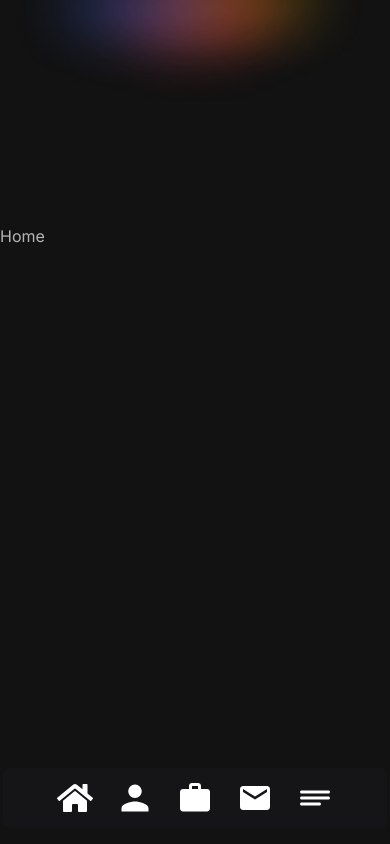
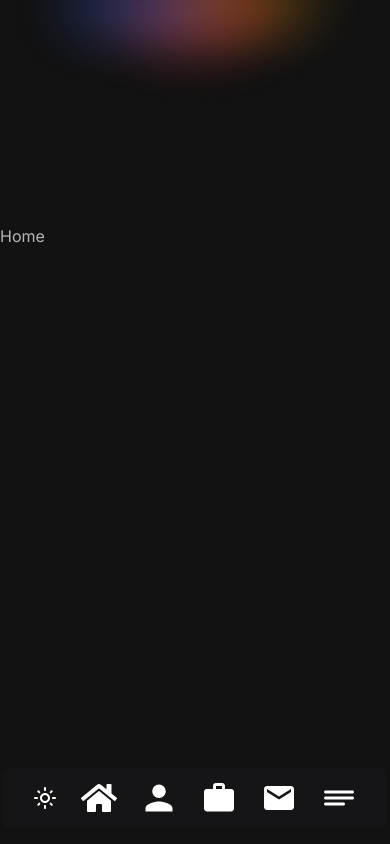
Before and after one commit to ebmalabuyo/ebmcodes, a Next.js app: page / in a window 390 px wide. Built offline with nearby package versions, Linux system fonts and the light colour scheme.

Commit message:
fixing mobile navbar themeswitch

```diff
--- a/app/layout.tsx
+++ b/app/layout.tsx
@@ -28,8 +28,9 @@ export default function RootLayout({
         <Providers>
         <Navigation/>
         {children}
+        <MobileNavigation/>
         </Providers>
-        <MobileNavigation/>
+
         </body>
     </html>
   );
--- a/components/clientComponents/MobileNavigation.tsx
+++ b/components/clientComponents/MobileNavigation.tsx
@@ -10,6 +10,7 @@ import { MdEmail } from "react-icons/md";
 import { CgDetailsMore } from "react-icons/cg";
 import { IoCodeSlash } from "react-icons/io5";
 import { FaBookOpen } from "react-icons/fa";
+import ThemeSwitch from './extras/ThemeSwitch';
 
 
 
@@ -89,6 +90,7 @@ export default function MobileNavigation() {
   const [toggle, setToggle] = useState(false);
   return (
       <nav className='md:hidden mb-4 flex justify-center gap-6 fixed right-0 left-0 max-w-sm ml-auto mr-auto bottom-0 p-3 rounded-md dark:bg-[#18181D]/50 bg-slate-100/50'>
+            <ThemeSwitch styles='flex items-center'/>
             {links.map(each => {
               return <div key={each.page}><Sublinker item={each} state={toggle} setState={setToggle}/></div>
             })}
--- a/components/clientComponents/Navigation.tsx
+++ b/components/clientComponents/Navigation.tsx
@@ -108,6 +108,8 @@ function Sublinker({item, state, setState} : SublinkProps) {
 
 }
 
+
+
 export default function Navigation() {
   // STATE TO MANAGE THE NAVBARS TOGGLE
 
@@ -142,7 +144,7 @@ export default function Navigation() {
               )
                 }
           <hr className='h-5 border-t-2 '/>
-          <ThemeSwitch/>
+          <ThemeSwitch styles=""/>
           </ul>
       </div>
     </nav>
--- a/components/clientComponents/extras/ThemeSwitch.tsx
+++ b/components/clientComponents/extras/ThemeSwitch.tsx
@@ -6,20 +6,20 @@ import { useTheme } from 'next-themes';
 import { MdOutlineLightMode } from "react-icons/md";
 import { MdOutlineDarkMode } from "react-icons/md";
 
-export default function ThemeSwitch() {
+export default function ThemeSwitch({styles} : {styles : string}) {
     const [mounted, setMounted] = useState(false);
     const {setTheme, resolvedTheme} = useTheme();
 
     useEffect(() => setMounted(true), []);
 
     if (!mounted) {
-        return <p><MdOutlineDarkMode size={24}/></p>
+        return <p className='flex items-center'><MdOutlineDarkMode size={24}/></p>
     }
 
     if(resolvedTheme === "dark") {
 
     return (
-    <div onClick={() => setTheme('light')}><MdOutlineLightMode size={24} /></div>
+    <div onClick={() => setTheme('light')}  className={styles + " hover:cursor-pointer"}><MdOutlineLightMode size={24} /></div>
 
 
   )}
@@ -27,7 +27,7 @@ export default function ThemeSwitch() {
   if(resolvedTheme === "light") {
 
     return (
-    <div onClick={() => setTheme('dark')}><MdOutlineDarkMode size={24} /></div>
+    <div onClick={() => setTheme('dark')} className={styles + " hover:cursor-pointer"}><MdOutlineDarkMode size={24} /></div>
 
 
   )}
```
